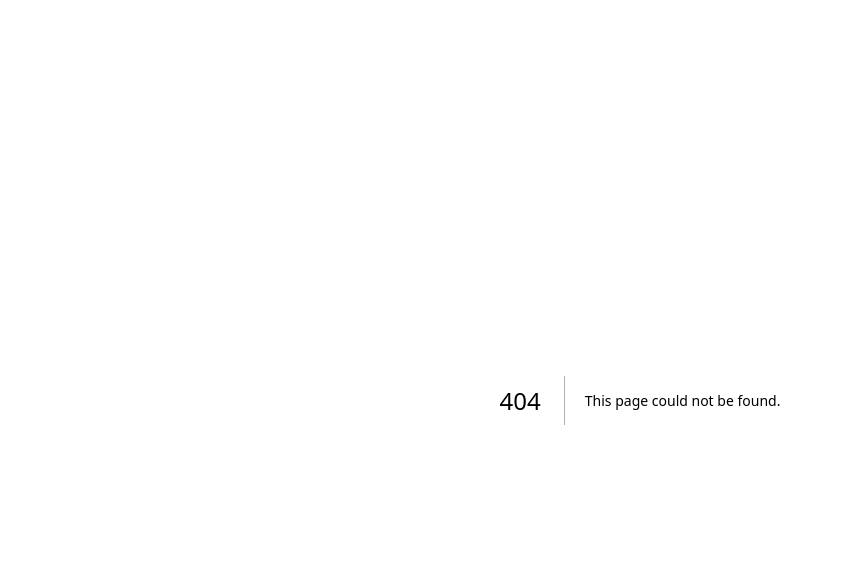
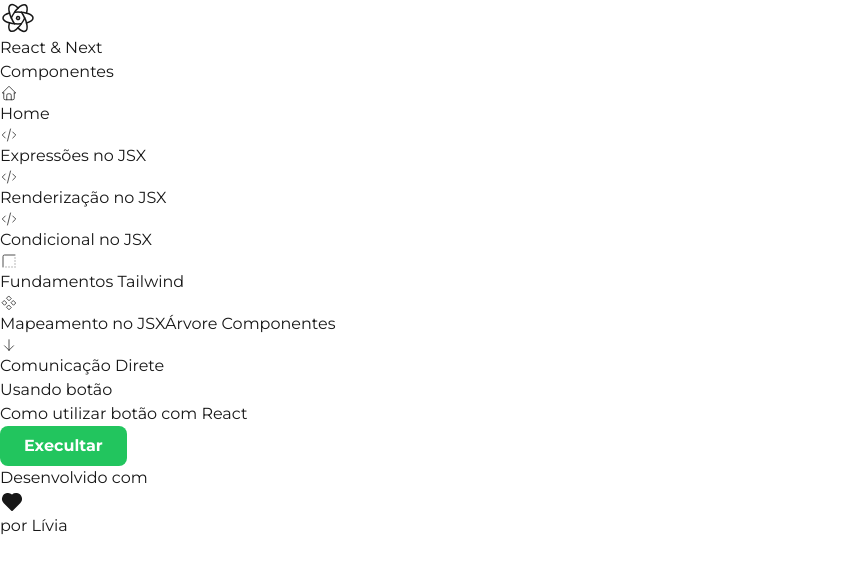
Before and after one commit to livbrandao/fundamentos-react-next, a Next.js app: page /ui-examples/button in a window 1280 px wide. Before the commit this address had no page. Shown: the top 570 px of the page, without its empty margins (0-843 px from the left). Built offline with nearby package versions, Linux system fonts and the light colour scheme.

Commit message:
:sparkles: feat: Usando alerta com botão

```diff
--- a/src/app/(pages)/component-tree/indirect-communication/page.tsx
+++ b/src/app/(pages)/component-tree/indirect-communication/page.tsx
@@ -11,11 +11,7 @@ export default function IndirectCommunication() {
         subtitle="Exemplo de comunicação indireta entre Componentes"
       />
 
-      <IndirectFather
-        name="José"
-        lastName="Silva"
-        childrens={["Maria", "Paulo", "Pedro"]}
-      />
+      <IndirectFather />
     </div>
   );
 }
--- /dev/null
+++ b/src/app/(pages)/ui-examples/button/page.tsx
@@ -0,0 +1,23 @@
+"use client";
+import Title from "@/components/template/Title";
+
+export default function ButtonExample() {
+  function handleClick(text: string) {
+    alert(`Botão clicado. ${text}!`);
+  }
+
+  return (
+    <div>
+      <Title title="Usando botão" subtitle="Como utilizar botão com React" />
+
+      <div className="py-7">
+        <button
+          className="button primary"
+          onClick={() => handleClick("Bom dia")}
+        >
+          Execultar
+        </button>
+      </div>
+    </div>
+  );
+}
```
